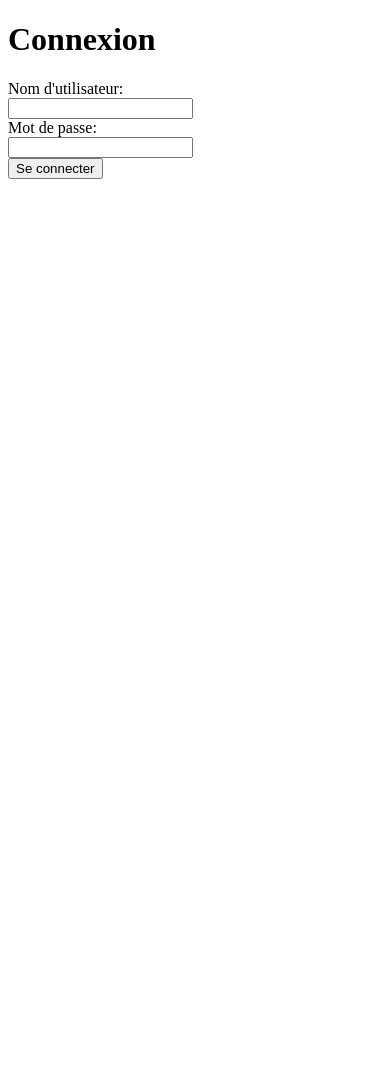
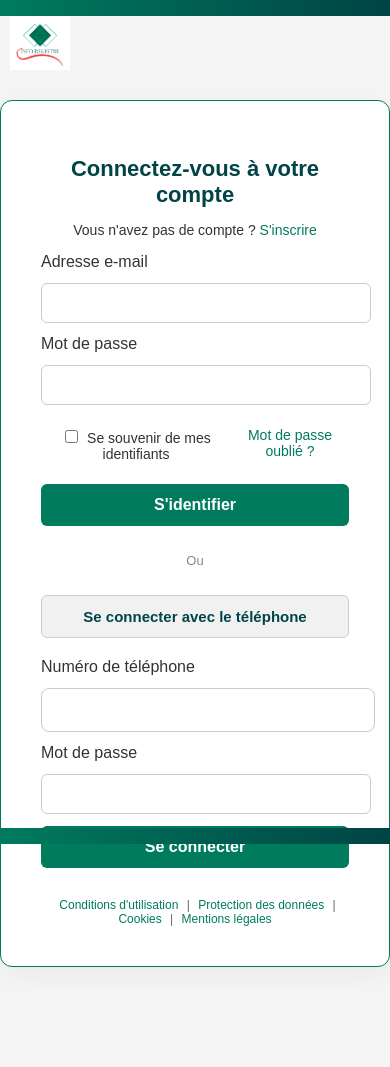
Before and after one commit to hmeyd/Portfolio-Project, a Flask app: page /login in a window 390 px wide. Before the commit the page ends 179 px from the top, so only its background shows below. Run offline with Flask 3, Linux system fonts and the light colour scheme.

Commit message:
Implemented the code of login and the database

```diff
--- a/stage_4/app.py
+++ b/stage_4/app.py
@@ -1,23 +1,29 @@
 import os
 import base64
 import requests
-from flask import Flask, request, render_template, redirect, url_for, session
+import sqlite3
+import secrets  # Pour générer une clé aléatoire
+from flask import Flask, request, render_template, redirect, url_for, session, flash
+
 from dotenv import load_dotenv
+from flask_bcrypt import Bcrypt
+
+app = Flask(__name__)
+bcrypt = Bcrypt(app)            # ← Ici tu l'utilises (OK)
+app.secret_key = 'dev-secret' # ← Ici tu l'utilises (OK)
+
+conn = sqlite3.connect("users.db")
 
 # Charger les variables d'environnement
 load_dotenv()
-
 CLIENT_ID = os.getenv("CLIENT_ID")
 CLIENT_SECRET = os.getenv("CLIENT_SECRET")
 TOKEN_URL = "https://api.insee.fr/token"
 API_SIRENE_URL = "https://api.insee.fr/entreprises/sirene/V3.11/siret/{siret}"
+app = Flask(__name__)
+# :closed_lock_with_key: Générer une nouvelle clé secrète à chaque redémarrage
+app.secret_key = secrets.token_hex(16)
 
-app = Flask(__name__)
-app.secret_key = os.getenv("FLASK_SECRET_KEY", "dev-secret-key")
-
-# Login utilisateur fictif
-USERNAME = os.getenv("APP_USERNAME", "admin")
-PASSWORD = os.getenv("APP_PASSWORD", "password")
 
 def get_access_token():
     credentials = f"{CLIENT_ID}:{CLIENT_SECRET}"
@@ -32,46 +38,95 @@ def get_access_token():
         return response.json().get("access_token")
     else:
         return None
-
 @app.route("/login", methods=["GET", "POST"])
 def login():
     if request.method == "POST":
-        username = request.form.get("username")
+        email = request.form.get("email")
         password = request.form.get("password")
-        if username == USERNAME and password == PASSWORD:
-            session["user"] = username
+
+        conn = sqlite3.connect("users.db")
+        cursor = conn.cursor()
+        cursor.execute("SELECT password FROM users WHERE email = ?", (email,))
+        user = cursor.fetchone()
+        conn.close()
+
+        if user and bcrypt.check_password_hash(user[0], password):
+            session["user"] = email
             return redirect(url_for("search_company"))
         else:
             return render_template("login.html", error="Identifiants incorrects.")
     return render_template("login.html")
 
+
+@app.route("/register", methods=["GET", "POST"])
+def register():
+    if request.method == "POST":
+        email = request.form.get("email")
+        phone = request.form.get("phone")
+        password = request.form.get("password")
+        hashed_pw = bcrypt.generate_password_hash(password).decode("utf-8")
+
+        conn = sqlite3.connect("users.db")
+        c = conn.cursor()
+        try:
+            c.execute("INSERT INTO users (email, phone, password) VALUES (?, ?, ?)", (email, phone, hashed_pw))
+            conn.commit()
+        except sqlite3.IntegrityError:
+            conn.close()
+            flash("Ce numéro ou email est déjà utilisé.", "error")
+            return render_template("register.html")
+
+        conn.close()
+        session["user"] = phone or email
+        return redirect(url_for("search_company"))
+
+    return render_template("register.html")
+
+
 @app.route("/logout")
 def logout():
     session.pop("user", None)
     return redirect(url_for("login"))
+@app.route("/login_phone", methods=["GET", "POST"])
+def login_phone():
+    if request.method == "POST":
+        country_code = request.form["country_code"]
+        phone = request.form["phone"]
+        password = request.form["password"]
+        full_phone = country_code + phone
+
+        conn = sqlite3.connect("users.db")
+        c = conn.cursor()
+        c.execute("SELECT password FROM users WHERE phone = ?", (full_phone,))
+        user = c.fetchone()
+        conn.close()
+
+        if user and bcrypt.check_password_hash(user[0], password):
+            session["user"] = full_phone
+            return redirect(url_for("search_company"))
+        else:
+            flash("Numéro ou mot de passe incorrect.", "error")
+            return render_template("login_phone.html")
+
+    return render_template("login_phone.html")
+
 
 @app.route("/", methods=["GET", "POST"])
 def search_company():
     # Vérifie si l'utilisateur est connecté
     if "user" not in session:
         return redirect(url_for("login"))
-
     if request.method == "POST":
         siret = request.form.get("siret")
-
         if not siret or not siret.isdigit() or len(siret) != 14:
             return render_template("results.html", data=None, error="Numéro SIRET invalide.")
-
         token = get_access_token()
-
         if not token:
             return render_template("results.html", data=None, error="Erreur d'authentification.")
-
         headers = {
             "Authorization": f"Bearer {token}",
             "Accept": "application/json"
         }
-
         url = API_SIRENE_URL.format(siret=siret)
         try:
             response = requests.get(url, headers=headers)
@@ -85,9 +140,6 @@ def search_company():
                 return render_template("results.html", data=None, error=f"Erreur API : {response.status_code}")
         except requests.exceptions.RequestException as e:
             return render_template("results.html", data=None, error=f"Erreur de connexion : {e}")
-
     return render_template("search.html")
-
-
 if __name__ == "__main__":
     app.run(debug=True)
--- a/stage_4/static/style.css
+++ b/stage_4/static/style.css
@@ -1,126 +1,287 @@
+/* Général */
 body {
   font-family: 'Poppins', sans-serif;
-    background: #fff;
-    background-size: 300% 300%;
+  margin: 0;
+  padding: 0;
+  background: #f4f4f4;
   display: flex;
   flex-direction: column;
-    align-items: center;
-    justify-content: center;
-    height: 100vh;
-    margin: 0;
+  min-height: 100vh;
 }
 
-.header-border {
+/* Barres de décoration */
+.header-border, .footer-border {
+  height: 10px;
+  width: 100%;
+  background: linear-gradient(90deg, #007bff, #28a745);
+  z-index: 999;
   position: fixed;
-    top: 0;
-    left: 0;
-    width: 100%;
-    height: 20px; /* Épaisseur de la bordure */
-    background: linear-gradient(90deg, #007bff, #28a745); /* Dégradé du bleu au vert */
-    z-index: 999;
+}
+.header-border { top: 0; }
+.footer-border { bottom: 0; }
+
+/* Logo */
+
+.logo {
+  width: 120px;
+  height: auto;
+  position: absolute;
+  top: 20px;
+  left: 30px;
 }
 
 
-.header {
+/* En-tête */
+header.header {
+  background-color: #ffffff;
+  padding: 50px 20px 20px;
   text-align: center;
-    padding: 20px;
+  box-shadow: 0px 2px 4px rgba(0, 0, 0, 0.05);
+}
+header.header h1 {
+  color: #28a745;
+  font-size: 28px;
+  margin-top: 10px;
 }
 
-.header img {
-    width: 120px;
+/* Conteneur principal */
+.container {
+  margin: 140px auto 60px;
+  max-width: 600px;
+  background: white;
+  padding: 40px;
+  border-radius: 12px;
+  border: 2px solid #28a745;
+  box-shadow: 0 8px 24px rgba(0, 0, 0, 0.08);
+}
+
+/* Cartes de résultats */
+.card {
+  padding: 20px;
+  border-radius: 10px;
+  background-color: #fefefe;
+  box-shadow: 0 4px 12px rgba(0, 0, 0, 0.05);
+  margin-top: 20px;
+}
+.card p {
+  font-size: 16px;
+  margin: 12px 0;
+  color: #333;
+}
+
+/* Formulaire */
+form {
+  display: flex;
+  flex-direction: column;
+  gap: 12px;
+  margin-bottom: 20px;
+}
+input[type="text"], input[type="email"], input[type="password"] {
+  padding: 12px;
+  border: 1px solid #ccc;
+  border-radius: 8px;
+  font-size: 16px;
+  width: 100%;
+  outline-color: #28a745;
+}
+button {
+  background-color: #28a745;
+  color: white;
+  border: none;
+  padding: 12px;
+  font-size: 16px;
+  font-weight: bold;
+  border-radius: 8px;
+  cursor: pointer;
+  transition: background 0.2s ease-in-out;
+}
+button:hover {
+  background-color: #218838;
+}
+
+/* Page de connexion */
+body {
+  font-family: 'Poppins', sans-serif;
+  margin: 0;
+  background-color: #f5f5f5;
+  color: #333;
+}
+
+/* Barres décoratives */
+.header-border, .footer-border {
+  height: 16px;
+  background: linear-gradient(90deg, #007B5E, #004445);
+}
+
+/* Conteneur général */
+.login-wrapper {
+  display: flex;
+  justify-content: center;
+  align-items: center;
+  margin: 100px auto;
+}
+
+.login-box {
+  background-color: #ffffff;
+  padding: 40px;
+  border-radius: 12px;
+  box-shadow: 0 8px 30px rgba(0,0,0,0.05);
+  width: 100%;
+  max-width: 420px;
+  text-align: center;
+  border: 1px solid #007B5E;
+}
+
+.login-box h1 {
+  font-size: 22px;
+  color: #004445;
   margin-bottom: 10px;
 }
 
-h1 {
-    margin-top: 20px; /* Augmente la distance du haut */
-    text-align: center;
-    color: #28a745;
-    font-size: 26px;
-    font-weight: bold;
-
+.register-link {
+  font-size: 14px;
+  margin-bottom: 15px;
+}
+.register-link a {
+  color: #007B5E;
+  text-decoration: none;
 }
 
-.container {
-    background-color: #fff;
-    padding: 40px;
-    border: 3px solid #28a745;
-    border-radius: 10px;
-    box-shadow: 0px 6px 12px rgba(0, 0, 0, 0.1);
-    text-align: center;
-    max-width: 500px;
-    margin-top: 20px;
+/* Formulaire */
+form {
+  display: flex;
+  flex-direction: column;
+  gap: 12px;
+  margin-top: 10px;
+}
+label {
+  text-align: left;
+  font-weight: 500;
+}
+input[type="email"], input[type="password"] {
+  padding: 10px;
+  border-radius: 6px;
+  border: 1px solid #ccc;
+  font-size: 16px;
+  outline-color: #007B5E;
 }
 
-.card {
-    padding: 20px;
-    border-radius: 8px;
-    box-shadow: 0px 4px 8px rgba(0,0,0,0.1);
+.options-row {
+  display: flex;
+  justify-content: space-between;
+  font-size: 14px;
+  margin: 10px 0;
+}
+.options-row a {
+  color: #007B5E;
+  text-decoration: none;
+}
+.options-row input[type="checkbox"] {
+  margin-right: 5px;
 }
 
-.btn-primary {
-    transition: transform 0.2s ease-in-out;
+.btn-login {
+  background-color: #007B5E;
+  color: #fff;
+  font-weight: bold;
+  border: none;
+  padding: 12px;
+  border-radius: 6px;
+  cursor: pointer;
+  font-size: 16px;
+}
+.btn-login:hover {
+  background-color: #005f47;
 }
 
-.btn-primary:hover {
-    transform: scale(1.05);
+.separator {
+  margin: 15px 0;
+  color: #888;
+  font-size: 13px;
 }
 
-.logo {
-    width: 100px; /* Taille ajustée */
-    height: auto;
-    position: fixed; /* Permet de positionner librement */
-    top: 20px; /* Distance du haut */
-    left: 20px; /* Distance de la gauche */
+.btn-alt {
+  background-color: #f1f1f1;
+  color: #004445;
+  border: 1px solid #ccc;
+  padding: 12px;
+  border-radius: 6px;
+  font-size: 15px;
+  cursor: pointer;
 }
 
+.login-footer {
+  font-size: 12px;
+  margin-top: 30px;
+  color: #666;
+}
+.login-footer a {
+  color: #007B5E;
+  margin: 0 5px;
+  text-decoration: none;
+}
+
+/* Messages */
+.flash-messages {
+  list-style: none;
+  margin: 10px 0 0;
+  padding: 0;
+}
+.flash-messages .error {
+  background: #f8d7da;
+  color: #721c24;
+  padding: 10px;
+  border: 1px solid #f5c6cb;
+  border-radius: 6px;
+}
+.flash-messages .success {
+  background: #d4edda;
+  color: #155724;
+  padding: 10px;
+  border: 1px solid #c3e6cb;
+  border-radius: 6px;
+}
+
+
+/* Bulles animées */
 .bubbles {
   position: fixed;
   bottom: 0;
-    left: 50%;
+  left: 0;
   width: 100%;
-    height: 100%;
   overflow: hidden;
   z-index: -1;
 }
-
 .bubble {
   position: absolute;
   bottom: -50px;
   width: 30px;
   height: 30px;
-    background: rgba(40, 167, 69, 0.3); /* Vert transparent */
+  background: rgba(40, 167, 69, 0.25);
   border-radius: 50%;
-    animation: bubbleFloat 5s infinite ease-in-out;
+  animation: bubbleFloat 6s infinite ease-in-out;
+}
+.bubble:nth-child(1) { left: 10%; animation-delay: 0s; }
+.bubble:nth-child(2) { left: 30%; animation-delay: 1s; }
+.bubble:nth-child(3) { left: 50%; animation-delay: 2s; }
+.bubble:nth-child(4) { left: 70%; animation-delay: 3s; }
+.bubble:nth-child(5) { left: 90%; animation-delay: 4s; }
+
+@keyframes bubbleFloat {
+  0% { transform: translateY(0) scale(0.6); opacity: 1; }
+  50% { transform: translateY(-200px) scale(1); opacity: 0.7; }
+  100% { transform: translateY(-500px) scale(1.3); opacity: 0; }
 }
 
-/* Déplacements aléatoires des bulles */
-.bubble:nth-child(1) { left: 20%; animation-delay: 0s; }
-.bubble:nth-child(2) { left: 40%; animation-delay: 1s; }
-.bubble:nth-child(3) { left: 60%; animation-delay: 2s; }
-.bubble:nth-child(4) { left: 80%; animation-delay: 3s; }
-.bubble:nth-child(5) { left: 50%; animation-delay: 4s; }
-
-/* Animation de montée des bulles */
-@keyframes bubbleFloat {
-    0% {
-        transform: translateY(0) scale(0.6);
-        opacity: 1;
+/* Responsive */
+@media screen and (max-width: 600px) {
+  .container, .login-container {
+    margin: 100px 20px;
+    padding: 25px;
   }
-    50% {
-        transform: translateY(-200px) scale(1);
-        opacity: 0.8;
-    }
-    100% {
-        transform: translateY(-500px) scale(1.2);
-        opacity: 0;
+  .logo {
+    width: 60px;
+    top: 10px;
+    left: 10px;
   }
 }
-
-.footer-border {
-    position: fixed;
-    bottom: 0;
-    left: 0;
-    width: 100%;
-    height: 20px; /* Épaisseur de la bordure */
-    background: linear-gradient(90deg, #007bff, #28a745); /* Dégradé du bleu au vert */
-}
--- a/stage_4/templates/login.html
+++ b/stage_4/templates/login.html
@@ -1,19 +1,77 @@
 <!DOCTYPE html>
-<html>
+<html lang="fr">
 <head>
-    <title>Connexion</title>
+  <meta charset="UTF-8" />
+  <meta name="viewport" content="width=device-width, initial-scale=1.0" />
+  <title>Connexion - Plateforme Entreprise</title>
+  <link rel="stylesheet" href="{{ url_for('static', filename='style.css') }}">
+  <img src="{{ url_for('static', filename='logo.png') }}" alt="Logo" class="logo">
+
 </head>
 <body>
-    <h1>Connexion</h1>
-    {% if error %}
-        <p style="color:red;">{{ error }}</p>
-    {% endif %}
-    <form method="POST">
-        <label>Nom d'utilisateur:</label><br>
-        <input type="text" name="username"><br>
-        <label>Mot de passe:</label><br>
-        <input type="password" name="password"><br>
-        <input type="submit" value="Se connecter">
-    </form>
+
+  <div class="header-border"></div>
+
+  <div class="login-wrapper">
+    <div class="login-box">
+      <h1>Connectez-vous à votre compte</h1>
+
+      <p class="register-link">Vous n'avez pas de compte ? <a href="{{ url_for('register') }}">S'inscrire</a></p>
+
+
+      <!-- Messages flash -->
+      {% with messages = get_flashed_messages(with_categories=true) %}
+        {% if messages %}
+          <ul class="flash-messages">
+            {% for category, message in messages %}
+              <li class="{{ category }}">{{ message }}</li>
+            {% endfor %}
+          </ul>
+        {% endif %}
+      {% endwith %}
+
+      <form method="POST" action="/login">
+        <label for="email">Adresse e-mail</label>
+        <input type="email" id="email" name="email" required />
+
+        <label for="password">Mot de passe</label>
+        <input type="password" id="password" name="password" required />
+
+        <div class="options-row">
+          <div>
+            <input type="checkbox" id="remember">
+            <label for="remember">Se souvenir de mes identifiants</label>
+          </div>
+          <a href="#" class="forgot-link">Mot de passe oublié ?</a>
+        </div>
+
+        <button type="submit" class="btn-login">S'identifier</button>
+
+        <div class="separator">Ou</div>
+
+        <button type="button" class="btn-alt">Se connecter avec le téléphone</button>
+      </form>
+
+      <form method="POST" action="/login">
+  <label for="phone">Numéro de téléphone</label>
+  <input type="text" name="phone" required />
+
+  <label for="password">Mot de passe</label>
+  <input type="password" name="password" required />
+
+  <button type="submit" class="btn-login">Se connecter</button>
+</form>
+
+
+      <footer class="login-footer">
+        <a href="#">Conditions d'utilisation</a> |
+        <a href="#">Protection des données</a> |
+        <a href="#">Cookies</a> |
+        <a href="#">Mentions légales</a>
+      </footer>
+    </div>
+  </div>
+
+  <div class="footer-border"></div>
 </body>
 </html>
```
Also changed, not shown: stage_4/init_db.py (added, +18 -0 lines), stage_4/templates/base.html (added, +24 -0 lines), stage_4/templates/login_phone.html (added, +52 -0 lines), stage_4/templates/register.html (added, +46 -0 lines), stage_4/static/logo.png (added), stage_4/users.db (added), 1 other file. Lines whose indentation alone changed are shown as unchanged.
